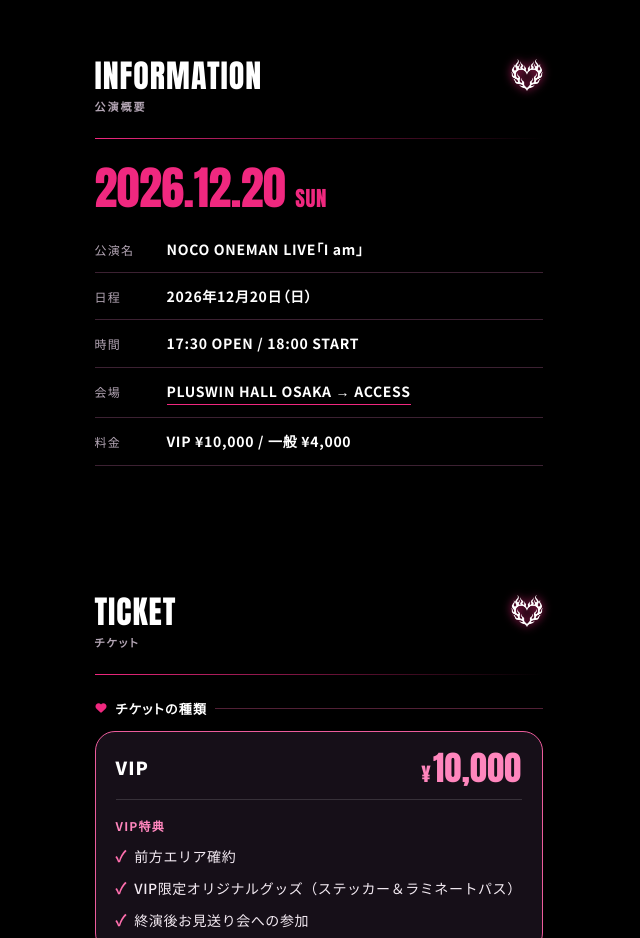
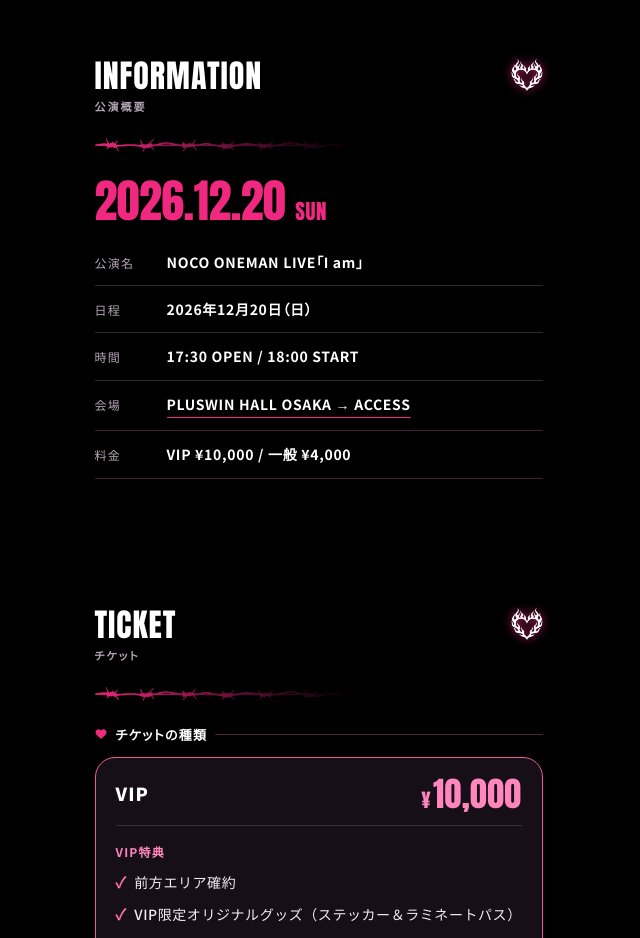
Before and after one commit to nX6mBaSq/lp-noco_oneman_20261220, a plain HTML site: page index.html in a window 1280 px wide. Shown: the part 1400-2338 px from the top of the page, without its empty margins (314-954 px from the left). Drawn offline with nearby package versions, Linux system fonts and the light colour scheme.

Commit message:
タイトルあしらい調整

```diff
--- a/assets/css/style.css
+++ b/assets/css/style.css
@@ -372,7 +372,16 @@ button { font: inherit; color: inherit; background: none; border: 0; padding: 0;
   width: 32px; height: auto;
   filter: brightness(0) invert(1) drop-shadow(0 0 5px rgba(240, 40, 127, .95));
 }
+/* タイトル下の区切り：基本は細いテーパードライン */
 .grad-rule { height: 1px; margin-top: var(--sp-5); background: linear-gradient(90deg, var(--pink), rgba(240, 40, 127, .35) 60%, transparent); }
+/* 山場（INFORMATION / TICKET）だけ有刺鉄線のあしらいにして、繰り返しで効き目が薄れるのを防ぐ。
+   素材：Materials/あしらい/2x/タイトル@2x.webp を #F0287F に着色・1440px に縮小し、
+   右へ消えるテーパード（100%→60%地点で35%→0%）を画像に焼き込み済み。
+   高さ 14px に抑え、比率を保ったまま左から敷く（右側はフェードで消えるので途切れは見えない） */
+.grad-rule--wire {
+  height: 14px;
+  background: url(../img/title-rule.webp) left center / auto 100% no-repeat;
+}
 
 /* =========================================================
    02. MESSAGE
--- a/index.html
+++ b/index.html
@@ -123,7 +123,7 @@
       <p class="sec-head__sub">公演概要</p>
       <img class="sec-head__spark" src="assets/img/deco-heart-flame.webp" width="120" height="120" alt="" aria-hidden="true">
     </div>
-    <div class="grad-rule" aria-hidden="true"></div>
+    <div class="grad-rule grad-rule--wire" aria-hidden="true"></div>
     <p class="info__date"><span class="info__date-num">2026.12.20</span><span class="info__date-day">SUN</span></p>
     <dl class="info__list">
       <div class="info__row"><dt>公演名</dt><dd>NOCO ONEMAN LIVE「I am」</dd></div>
@@ -141,7 +141,7 @@
       <p class="sec-head__sub">チケット</p>
       <img class="sec-head__spark" src="assets/img/deco-heart-flame.webp" width="120" height="120" alt="" aria-hidden="true">
     </div>
-    <div class="grad-rule" aria-hidden="true"></div>
+    <div class="grad-rule grad-rule--wire" aria-hidden="true"></div>
 
     <p class="sub-label ticket__label--type">チケットの種類</p>
     <article class="tcard tcard--vip" aria-label="VIPチケット">
```
Also changed, not shown: assets/img/title-rule.webp (added).
